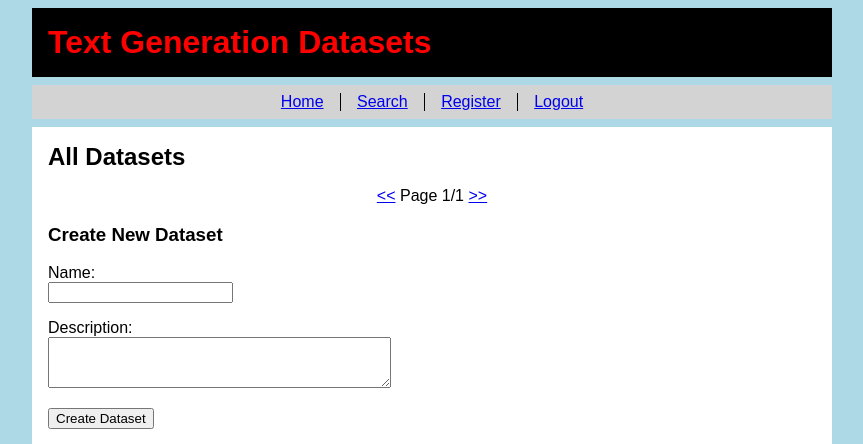
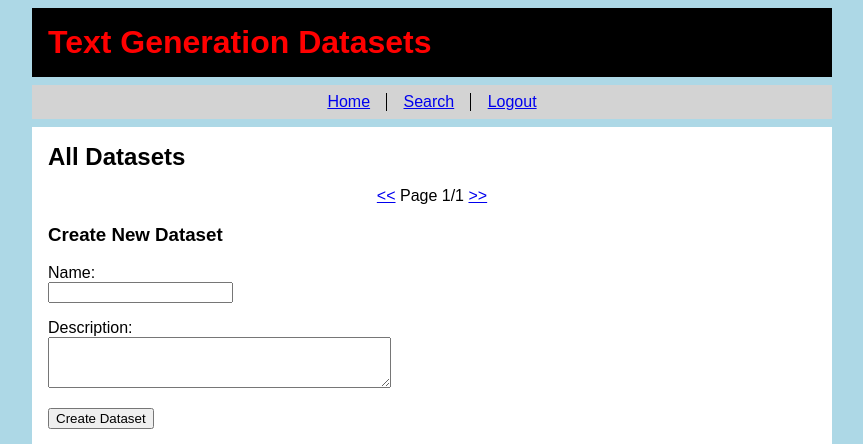
Before and after one commit to StefanBonney/text-generation-datasets-platform, a Flask app: page / in a window 1280 px wide. Shown: the top 444 px of the page, without its empty margins (208-1071 px from the left). Run offline with Flask 3, Linux system fonts and the light colour scheme; the visitor is signed in with stand-in values (Sample User, id 1); data comes from the database, SQL or seed files in the repository; data that the repository does not hold is empty.

Commit message:
fix: hide register link when user is logged in

```diff
--- a/templates/layout.html
+++ b/templates/layout.html
@@ -19,11 +19,11 @@
       <ul>
         <li><a href="/">Home</a></li>
         <li><a href="/search">Search</a></li>
-        <li><a href="/register">Register</a></li>
         {% if session.user_id %}
         <li><a href="/logout">Logout</a></li>
         {% else %}
         <li><a href="/login">Login</a></li>
+        <li><a href="/register">Register</a></li>
         {% endif %}
       </ul>
     </nav>
```
